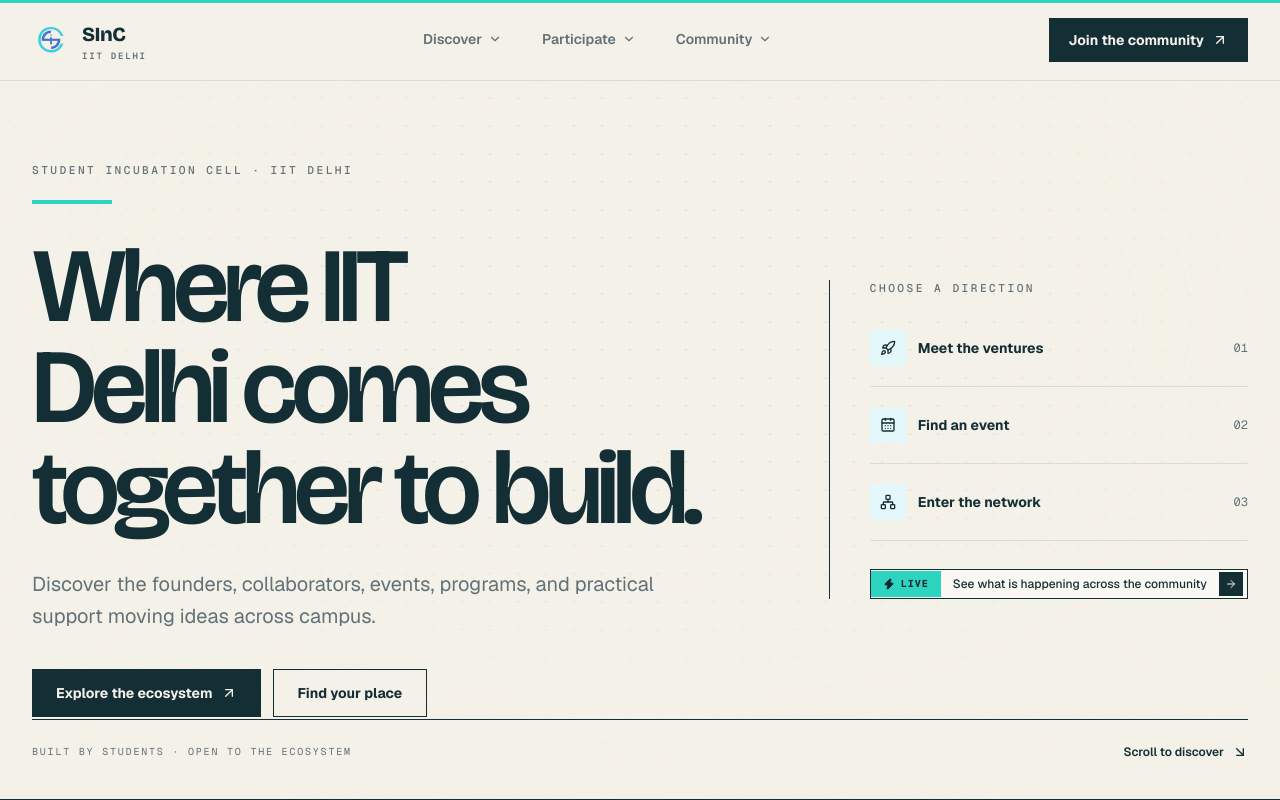
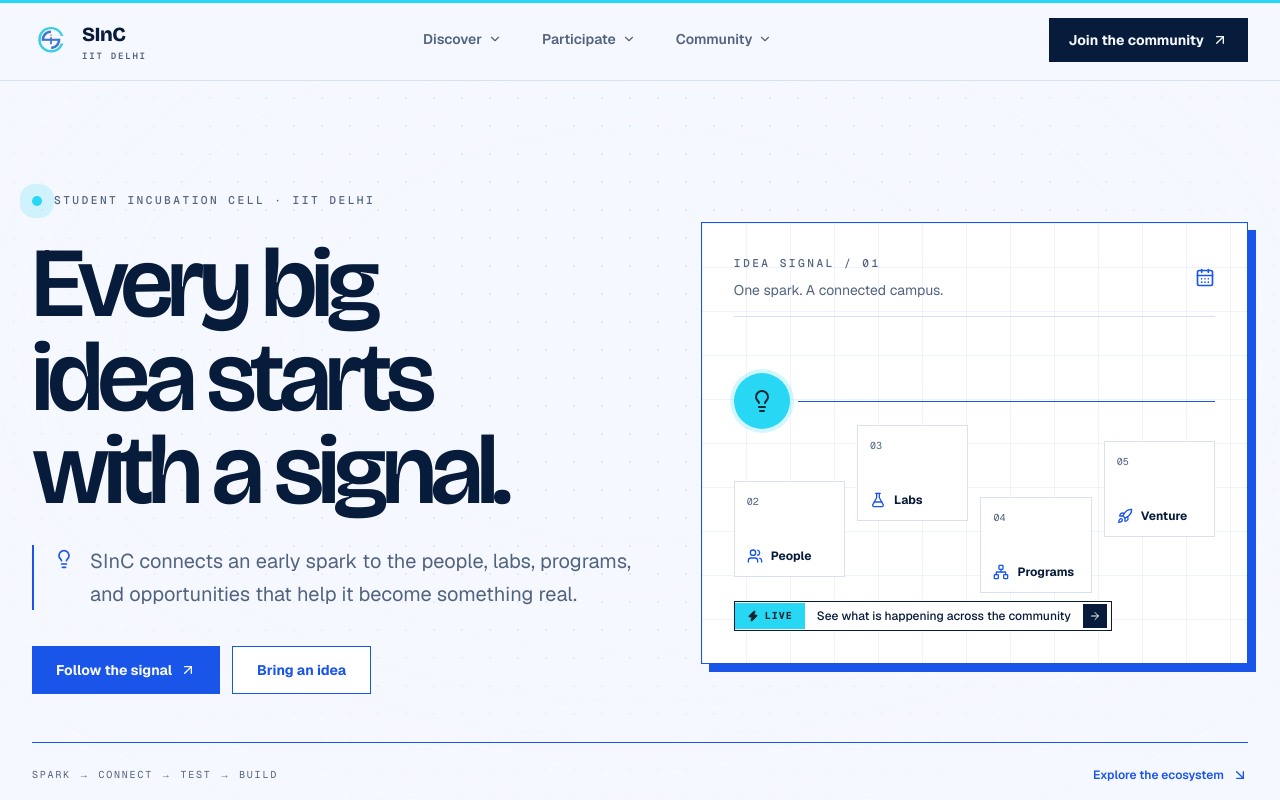
Before and after one commit to studentincubationcell/sinc-iitd-website, a Next.js app: page / in a window 1280 px wide. Shown: the top 800 px of the page. Built offline with nearby package versions, Linux system fonts and the light colour scheme.

Commit message:
feat: update color palette and add signal grid design elements
Co-authored-by: gagantak <305554469+studentincubationcell@users.noreply.github.com>

```diff
--- a/app/globals.css
+++ b/app/globals.css
@@ -7,30 +7,30 @@
 :root {
   color-scheme: light;
 
-  /* Canvas (page surface) */
-  --background: #f4f1e8;
-  --foreground: #132e35;
-  --muted: #617177;
-  --card: #faf8f2;
-  --card-pure: #faf8f2;
-  --border: #d8ddd7;
-  --border-ink: #132e35;
+  /* Logo-derived canvas: cool white, blue-black ink, cobalt, cyan */
+  --background: #f6f8ff;
+  --foreground: #071b3a;
+  --muted: #52637f;
+  --card: #ffffff;
+  --card-pure: #ffffff;
+  --border: #d8e0f2;
+  --border-ink: #071b3a;
 
-  /* Inverted bands — smooth deep ocean-slate strip in light mode */
-  --inverse: #16333e;
-  --inverse-foreground: #f2f7f6;
-  --inverse-muted: #94aab0;
-  --hover-on-inverse: rgba(242, 247, 246, 0.06);
-  --grid-on-inverse: rgba(242, 247, 246, 0.14);
+  /* Cobalt inverse bands */
+  --inverse: #071b3a;
+  --inverse-foreground: #f6f8ff;
+  --inverse-muted: #aab8d2;
+  --hover-on-inverse: rgba(39, 215, 244, 0.1);
+  --grid-on-inverse: rgba(39, 215, 244, 0.18);
 
   /* Overlays & chrome */
-  --shadow-color: #24333a;
-  --header-surface: rgba(245, 246, 242, 0.92);
-  --glass-surface: rgba(245, 246, 242, 0.78);
-  --overlay-scrim: rgba(22, 51, 62, 0.3);
-  --hover-on-canvas: rgba(36, 51, 58, 0.05);
-  --grid-on-canvas: rgba(36, 51, 58, 0.13);
-  --grid-on-canvas-fine: rgba(36, 51, 58, 0.045);
+  --shadow-color: #071b3a;
+  --header-surface: rgba(246, 248, 255, 0.92);
+  --glass-surface: rgba(246, 248, 255, 0.82);
+  --overlay-scrim: rgba(7, 27, 58, 0.42);
+  --hover-on-canvas: rgba(25, 85, 232, 0.06);
+  --grid-on-canvas: rgba(25, 85, 232, 0.18);
+  --grid-on-canvas-fine: rgba(25, 85, 232, 0.07);
 
   /* Custom cursor */
   --cursor-dot: #24333a;
@@ -40,37 +40,37 @@
   /* Text on teal / pop blocks */
   --on-accent: #10272f;
 
-  /* SInC logo brand colors (from sinclogopng.png) */
-  --brand-teal: #2dd4bf;
-  --brand-blue: #132e35;
-  --brand-teal-light: #2dd4bf;
-  --brand-blue-light: #132e35;
+  /* SInC logo colors. Legacy aliases intentionally map into this system. */
+  --brand-teal: #27d7f4;
+  --brand-blue: #1955e8;
+  --brand-teal-light: #27d7f4;
+  --brand-blue-light: #1955e8;
 
   --accent-lime:      var(--brand-teal);
   --accent-lime-dark: var(--brand-blue);
-  --accent-tint:      #e4f8fb;
+  --accent-tint:      #e8f7ff;
 
-  --pop-pink:   #2dd4bf;
-  --pop-sky:    #2dd4bf;
-  --pop-peach:  #f2b84b;
+  --pop-pink:   #27d7f4;
+  --pop-sky:    #e8f7ff;
+  --pop-peach:  #e8f7ff;
 
-  --primary: #24333a;
-  --primary-foreground: #f5f6f2;
+  --primary: #1955e8;
+  --primary-foreground: #f6f8ff;
   --accent: var(--brand-teal);
-  --maroon: #24333a;
+  --maroon: #1955e8;
   --destructive: #d92d20;
 
-  --club-purple:       #24333a;
-  --club-purple-mid:   #2c3f47;
-  --club-purple-deep:  #10272f;
-  --club-lavender:     #24333a;
-  --club-lavender-dim: #52646b;
+  --club-purple:       #1955e8;
+  --club-purple-mid:   #1955e8;
+  --club-purple-deep:  #071b3a;
+  --club-lavender:     #1955e8;
+  --club-lavender-dim: #52637f;
   --club-gold:         var(--brand-teal);
   --club-gold-bright:  var(--brand-teal-light);
   --club-gold-dim:     var(--brand-blue);
 
-  --neon-purple:  #24333a;
-  --neon-blue:    #24333a;
+  --neon-purple:  #1955e8;
+  --neon-blue:    #1955e8;
   --neon-green:   var(--brand-teal);
   --hot-orange:   var(--brand-teal);
 
@@ -87,13 +87,13 @@
   :root {
     color-scheme: dark;
 
-    --background: #111110;
-    --foreground: #f4f3ee;
-    --muted: #9a9a92;
-    --card: #181816;
-    --card-pure: #1e1e1c;
-    --border: #2e2e2a;
-    --border-ink: #f4f3ee;
+    --background: #071b3a;
+    --foreground: #f6f8ff;
+    --muted: #aab8d2;
+    --card: #0d2856;
+    --card-pure: #0d2856;
+    --border: #27446f;
+    --border-ink: #f6f8ff;
 
     /* Deep ocean strips on dark canvas */
     --inverse: #0e2731;
@@ -299,8 +299,39 @@ body {
   background-size: 34px 34px;
 }
 
-/* ─── Cards — Gumroad neobrutalist: 2px border, resting hard
-   shadow, tactile press INTO the shadow on hover ───────── */
+/* ─── Eureka signal primitives ─────────────────────────── */
+.signal-grid {
+  background-image:
+    linear-gradient(var(--grid-on-canvas-fine) 1px, transparent 1px),
+    linear-gradient(90deg, var(--grid-on-canvas-fine) 1px, transparent 1px);
+  background-size: 44px 44px;
+}
+.signal-node {
+  position: relative;
+  display: inline-flex;
+  align-items: center;
+  justify-content: center;
+  border: 1px solid var(--brand-blue);
+  background: var(--card-pure);
+  color: var(--brand-blue);
+}
+.signal-node::after {
+  content: "";
+  position: absolute;
+  width: 7px;
+  height: 7px;
+  border-radius: 999px;
+  background: var(--brand-teal);
+  box-shadow: 0 0 0 4px color-mix(in srgb, var(--brand-teal) 18%, transparent);
+}
+.signal-line { background: var(--brand-blue); }
+.signal-pulse { animation: signal-pulse 2.8s ease-in-out infinite; }
+@keyframes signal-pulse {
+  0%, 100% { box-shadow: 0 0 0 0 color-mix(in srgb, var(--brand-teal) 0%, transparent); }
+  50% { box-shadow: 0 0 0 12px color-mix(in srgb, var(--brand-teal) 18%, transparent); }
+}
+
+/* ─── Cards — crisp editorial surfaces ─────────────────── */
 .framer-card {
   position: relative;
   background: var(--card);
--- a/components/sections/hero/hero-content.tsx
+++ b/components/sections/hero/hero-content.tsx
@@ -1,7 +1,16 @@
 "use client";
 
 import Link from "next/link";
-import { ArrowDownRight, ArrowUpRight, CalendarDays, Network, Rocket } from "lucide-react";
+import {
+  ArrowDownRight,
+  ArrowUpRight,
+  CalendarDays,
+  FlaskConical,
+  Lightbulb,
+  Network,
+  Rocket,
+  Users,
+} from "lucide-react";
 import { m, useReducedMotion } from "framer-motion";
 import { HeroAnnouncement, type AnnouncementItem } from "./hero-announcement";
 import type { SocialLink } from "./hero-social-rail";
@@ -15,10 +24,11 @@ export type HeroContentProps = {
   socials: SocialLink[];
 };
 
-const routes = [
-  { label: "Meet the ventures", href: "/portfolio", icon: Rocket },
-  { label: "Find an event", href: "/events", icon: CalendarDays },
-  { label: "Enter the network", href: "/network", icon: Network },
+const signalStops = [
+  { label: "People", icon: Users, className: "md:translate-y-8" },
+  { label: "Labs", icon: FlaskConical, className: "md:-translate-y-6" },
+  { label: "Programs", icon: Network, className: "md:translate-y-12" },
+  { label: "Venture", icon: Rocket, className: "md:-translate-y-2" },
 ];
 
 const fadeUp = (delay: number, reduce: boolean | null) => ({
@@ -31,38 +41,76 @@ export function HeroContent({ eyebrow, title, description, announcements }: Hero
   const reduceMotion = useReducedMotion();
 
   return (
-    <div className="relative z-10 mx-auto flex min-h-[100svh] max-w-[90rem] flex-col px-4 pb-8 pt-32 sm:px-6 lg:px-8 lg:pb-10 lg:pt-40">
-      <div className="grid flex-1 items-center gap-12 lg:grid-cols-[1.35fr_0.65fr]">
+    <div className="relative z-10 mx-auto flex min-h-[100svh] max-w-[90rem] flex-col px-4 pb-8 pt-28 sm:px-6 lg:px-8 lg:pt-36">
+      <div className="grid flex-1 items-center gap-12 py-12 lg:grid-cols-[1.05fr_0.95fr] lg:gap-16">
         <div>
-          <m.div {...fadeUp(0, reduceMotion)}>
-            <p className="mono-label text-foreground">{eyebrow}</p>
-            <div className="mt-5 h-1 w-20 bg-accent" aria-hidden />
+          <m.div {...fadeUp(0, reduceMotion)} className="flex items-center gap-3">
+            <span className="h-2.5 w-2.5 rounded-full bg-accent signal-pulse" aria-hidden />
+            <p className="mono-label text-brand-blue">{eyebrow}</p>
           </m.div>
-          <m.h1 className="mt-8 max-w-5xl text-balance font-display text-5xl font-semibold leading-[0.96] tracking-[-0.055em] text-foreground sm:text-7xl lg:text-[6.6rem]" {...fadeUp(0.08, reduceMotion)}>
+
+          <m.h1
+            className="mt-7 max-w-4xl text-balance font-display text-5xl font-semibold leading-[0.94] tracking-[-0.055em] text-foreground sm:text-7xl lg:text-[6.2rem]"
+            {...fadeUp(0.08, reduceMotion)}
+          >
             {title}
           </m.h1>
-          <m.p className="mt-7 max-w-2xl text-pretty text-base leading-relaxed text-muted sm:text-xl" {...fadeUp(0.16, reduceMotion)}>{description}</m.p>
+
+          <m.div className="mt-7 flex max-w-2xl items-start gap-4 border-l-2 border-brand-blue pl-5" {...fadeUp(0.16, reduceMotion)}>
+            <Lightbulb className="mt-1 h-5 w-5 shrink-0 text-brand-blue" aria-hidden />
+            <p className="text-pretty text-base leading-relaxed text-muted sm:text-xl">{description}</p>
+          </m.div>
+
           <m.div className="mt-9 flex flex-wrap gap-3" {...fadeUp(0.24, reduceMotion)}>
-            <Link href="/events" className="inline-flex min-h-12 items-center bg-foreground px-6 text-sm font-bold text-background transition-colors hover:bg-accent hover:text-on-accent">Explore the ecosystem <ArrowUpRight className="ml-2 h-4 w-4" /></Link>
-            <Link href="/apply" className="inline-flex min-h-12 items-center border border-border-ink bg-background px-6 text-sm font-bold text-foreground transition-colors hover:bg-accent-tint">Find your place</Link>
+            <Link href="/events" className="inline-flex min-h-12 items-center bg-brand-blue px-6 text-sm font-bold text-primary-foreground transition-colors hover:bg-foreground">
+              Follow the signal <ArrowUpRight className="ml-2 h-4 w-4" />
+            </Link>
+            <Link href="/apply" className="inline-flex min-h-12 items-center border border-brand-blue bg-card px-6 text-sm font-bold text-brand-blue transition-colors hover:bg-accent-tint">
+              Bring an idea
+            </Link>
           </m.div>
         </div>
 
-        <m.aside className="border-t border-border-ink lg:border-l lg:border-t-0 lg:pl-10" {...fadeUp(0.28, reduceMotion)} aria-label="Ways to explore SInC">
-          <p className="mono-label mb-3 text-foreground">Choose a direction</p>
-          {routes.map(({ label, href, icon: Icon }, index) => (
-            <Link key={href} href={href} className="group flex items-center justify-between gap-4 border-b border-border py-5">
-              <span className="flex items-center gap-3 text-sm font-bold"><span className="flex h-9 w-9 items-center justify-center bg-accent-tint"><Icon className="h-4 w-4" /></span>{label}</span>
-              <span className="font-mono text-xs text-muted">0{index + 1}</span>
-            </Link>
-          ))}
-          {announcements.length > 0 && <div className="mt-7"><HeroAnnouncement items={announcements} /></div>}
+        <m.aside
+          className="signal-grid border border-brand-blue bg-card p-5 shadow-[8px_8px_0_0_var(--brand-blue)] sm:p-8"
+          {...fadeUp(0.22, reduceMotion)}
+          aria-label="How an idea moves through SInC"
+        >
+          <div className="flex items-center justify-between border-b border-border pb-4">
+            <div>
+              <p className="mono-label text-brand-blue">Idea signal / 01</p>
+              <p className="mt-2 text-sm text-muted">One spark. A connected campus.</p>
+            </div>
+            <CalendarDays className="h-5 w-5 text-brand-blue" aria-hidden />
+          </div>
+
+          <div className="py-10 sm:py-14">
+            <div className="flex items-center gap-2">
+              <div className="flex h-14 w-14 shrink-0 items-center justify-center rounded-full bg-accent text-on-accent ring-4 ring-accent/20">
+                <Lightbulb className="h-6 w-6" aria-hidden />
+                <span className="sr-only">Idea</span>
+              </div>
+              <div className="h-px flex-1 bg-brand-blue" aria-hidden />
+            </div>
+            <div className="mt-5 grid grid-cols-2 gap-3 sm:grid-cols-4">
+              {signalStops.map(({ label, icon: Icon, className }, index) => (
+                <div key={label} className={`relative bg-card ${className}`}>
+                  <div className="flex min-h-24 flex-col justify-between border border-border p-3 transition-colors hover:border-brand-blue hover:bg-accent-tint">
+                    <span className="font-mono text-[10px] text-muted">0{index + 2}</span>
+                    <span className="flex items-center gap-2 text-xs font-bold text-foreground"><Icon className="h-4 w-4 text-brand-blue" />{label}</span>
+                  </div>
+                </div>
+              ))}
+            </div>
+          </div>
+
+          {announcements.length > 0 && <HeroAnnouncement items={announcements} />}
         </m.aside>
       </div>
 
-      <m.div className="flex items-center justify-between border-t border-border-ink pt-6" {...fadeUp(0.34, reduceMotion)}>
-        <p className="font-mono text-[10px] uppercase tracking-[0.18em] text-muted">Built by students · Open to the ecosystem</p>
-        <a href="#community" className="hidden items-center gap-2 text-xs font-semibold sm:flex">Scroll to discover <ArrowDownRight className="h-4 w-4" /></a>
+      <m.div className="flex items-center justify-between border-t border-brand-blue py-6" {...fadeUp(0.34, reduceMotion)}>
+        <p className="font-mono text-[10px] uppercase tracking-[0.18em] text-muted">Spark → connect → test → build</p>
+        <a href="#community" className="hidden items-center gap-2 text-xs font-semibold text-brand-blue sm:flex">Explore the ecosystem <ArrowDownRight className="h-4 w-4" /></a>
       </m.div>
     </div>
   );
--- a/components/sections/hero/hero-section.tsx
+++ b/components/sections/hero/hero-section.tsx
@@ -4,10 +4,10 @@ import type { HeroContentProps } from "./hero-content";
 
 const HERO_COPY = {
   eyebrow: "Student Incubation Cell · IIT Delhi",
-  title: "Where IIT Delhi comes together to build.",
-  screenTagline: "The community is open.",
+  title: "Every big idea starts with a signal.",
+  screenTagline: "The community is listening.",
   description:
-    "Discover the founders, collaborators, events, programs, and practical support moving ideas across campus.",
+    "SInC connects an early spark to the people, labs, programs, and opportunities that help it become something real.",
   announcements: [
     { text: "Explore the current founder cohort", href: "/cohort" },
     { text: "See what is happening across the community", href: "/events" },
--- a/components/sections/home-audience-routing.tsx
+++ b/components/sections/home-audience-routing.tsx
@@ -47,11 +47,11 @@ export function HomeAudienceRouting() {
             Start here
           </span>
           <h2 className="editorial-display text-3xl text-foreground sm:text-4xl">
-            Whoever you are, there&apos;s a<span aria-hidden="true">&nbsp;</span>
-            <span className="lime-mark">door for you.</span>
+            Every signal needs the{" "}
+            <span className="lime-mark">right connection.</span>
           </h2>
           <p className="mt-4 text-sm leading-relaxed text-muted sm:text-base">
-            SInC serves three kinds of people. Pick the one that fits — the rest of the site follows from here.
+            Choose the role that feels closest today. The ecosystem is designed to help you find the next person, room, or opportunity.
           </p>
         </Reveal>
 
--- a/components/sections/home-discover-grid.tsx
+++ b/components/sections/home-discover-grid.tsx
@@ -40,9 +40,9 @@ export function HomeDiscoverGrid() {
       <div className="mx-auto max-w-[90rem] px-4 sm:px-6 lg:px-8">
         <Reveal className="mb-12 max-w-2xl">
           <SectionHeading
-            label="Explore"
-            title="Everything in one place"
-            description="Pick a door — each section has the full detail. No clutter on the home page."
+            label="Follow the signal"
+            title="Find what gives your idea momentum"
+            description="Move from what is happening now to who is building, who can help, and where you can contribute."
           />
         </Reveal>
 
```
Also changed, not shown: components/sections/cta-page-header.tsx (+15 -11 lines), components/sections/portfolio.tsx (+2 -10 lines), .eureka-home.png (added), .eureka-mobile-portfolio.png (added).
